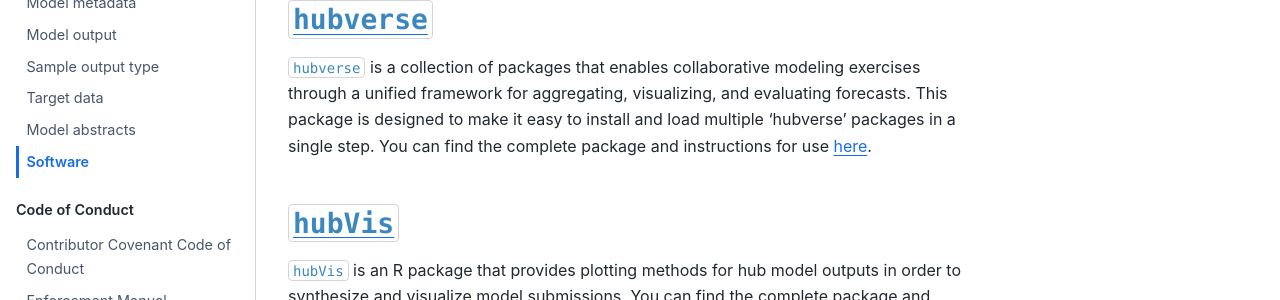
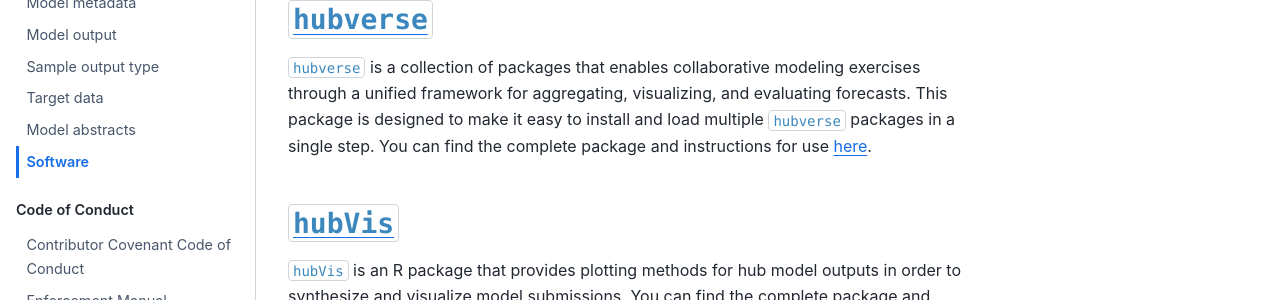
Before and after one commit to hubverse-org/hubDocs, a Sphinx documentation site: the page built from docs/source/user-guide/software.md, in a window 1280 px wide and 900 px high, scrolled down 964 px. Shown: the part 381-681 px from the top of the window. Built offline with Sphinx 7.4.7 and the Sphinx Book theme 1.1.4, drawn with Linux system fonts in a browser that asks for light colours; comment, search, counter and statistics services are not loaded.

```diff
--- a/docs/source/user-guide/software.md
+++ b/docs/source/user-guide/software.md
@@ -29,7 +29,7 @@ To assist users in building a hub, we have developed a software suite with speci
 ## [`hubverse`](https://github.com/hubverse-org/hubverse)
 
 `hubverse` is a collection of packages that enables collaborative modeling exercises through a unified framework for aggregating, visualizing,
-and evaluating forecasts. This package is designed to make it easy to install and load multiple ‘hubverse’ packages in a single step. You can
+and evaluating forecasts. This package is designed to make it easy to install and load multiple `hubverse` packages in a single step. You can
 find the complete package and instructions for use [here](https://github.com/hubverse-org/hubverse).
 
 ## [`hubVis`](https://github.com/hubverse-org/hubVis)
```
